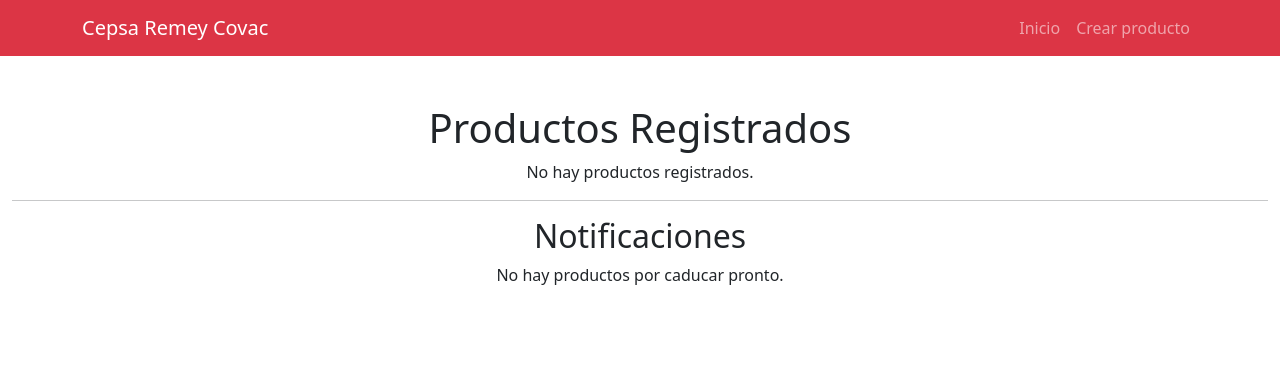
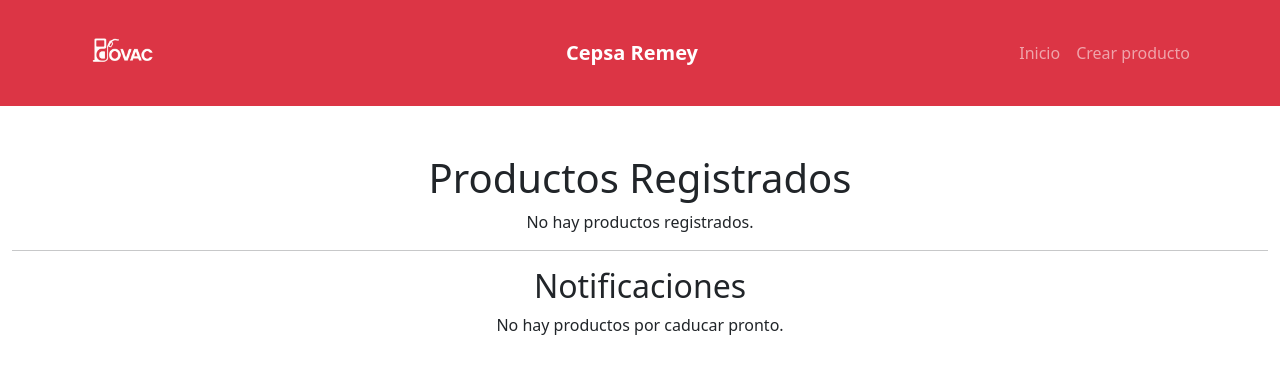
Before and after one commit to usefercas/caducidades, a React (Vite) app: page / in a window 1280 px wide. Shown: the top 374 px of the page. Built offline with nearby package versions, Linux system fonts and the light colour scheme.

Commit message:
logo-covac

```diff
--- a/src/components/Navbar.jsx
+++ b/src/components/Navbar.jsx
@@ -3,8 +3,16 @@ import { Link } from 'react-router-dom';
 const Navbar = () => {
   return (
     <nav className="navbar navbar-expand-lg navbar-dark bg-danger">
-      <div className="container">
-        <Link className="navbar-brand" to="/">Cepsa Remey Covac</Link>
+      <div className="container d-flex align-items-center justify-content-between">
+        {/* Logo en el lado izquierdo */}
+        <Link className="navbar-brand d-flex align-items-center" to="/">
+          <img src="/covac.png" alt="COVAC Logo" height="80" className="me-2" />
+        </Link>
+
+        {/* Título en el centro */}
+        <div className="position-absolute start-50 translate-middle-x">
+          <Link className="navbar-brand fw-bold text-white" to="/">Cepsa Remey</Link>
+        </div>
 
         {/* Botón de hamburguesa */}
         <button
@@ -16,7 +24,7 @@ const Navbar = () => {
           aria-expanded="false"
           aria-label="Toggle navigation"
         >
-          <span className="navbar-toggler-icon"></span> {/* Icono de hamburguesa */}
+          <span className="navbar-toggler-icon"></span>
         </button>
 
         {/* Menú colapsable */}
```
Also changed, not shown: public/covac.png (added).
